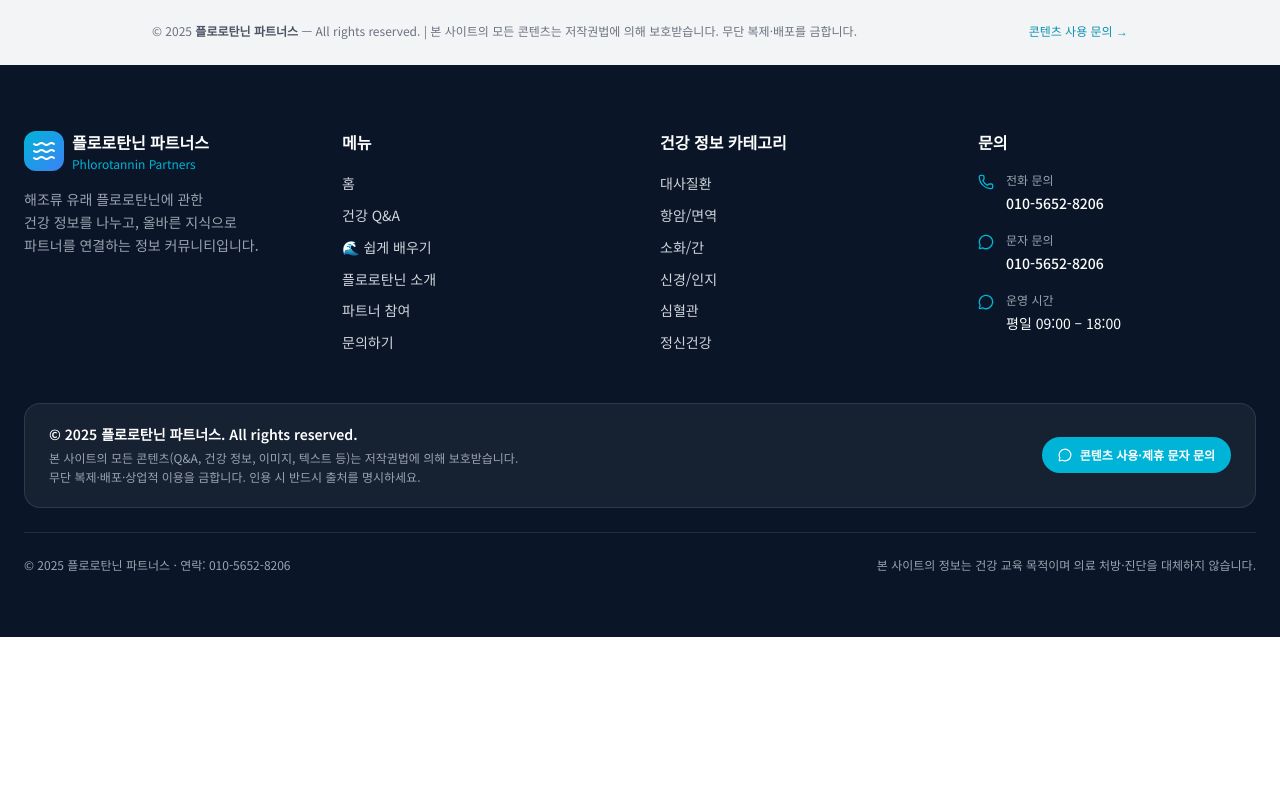
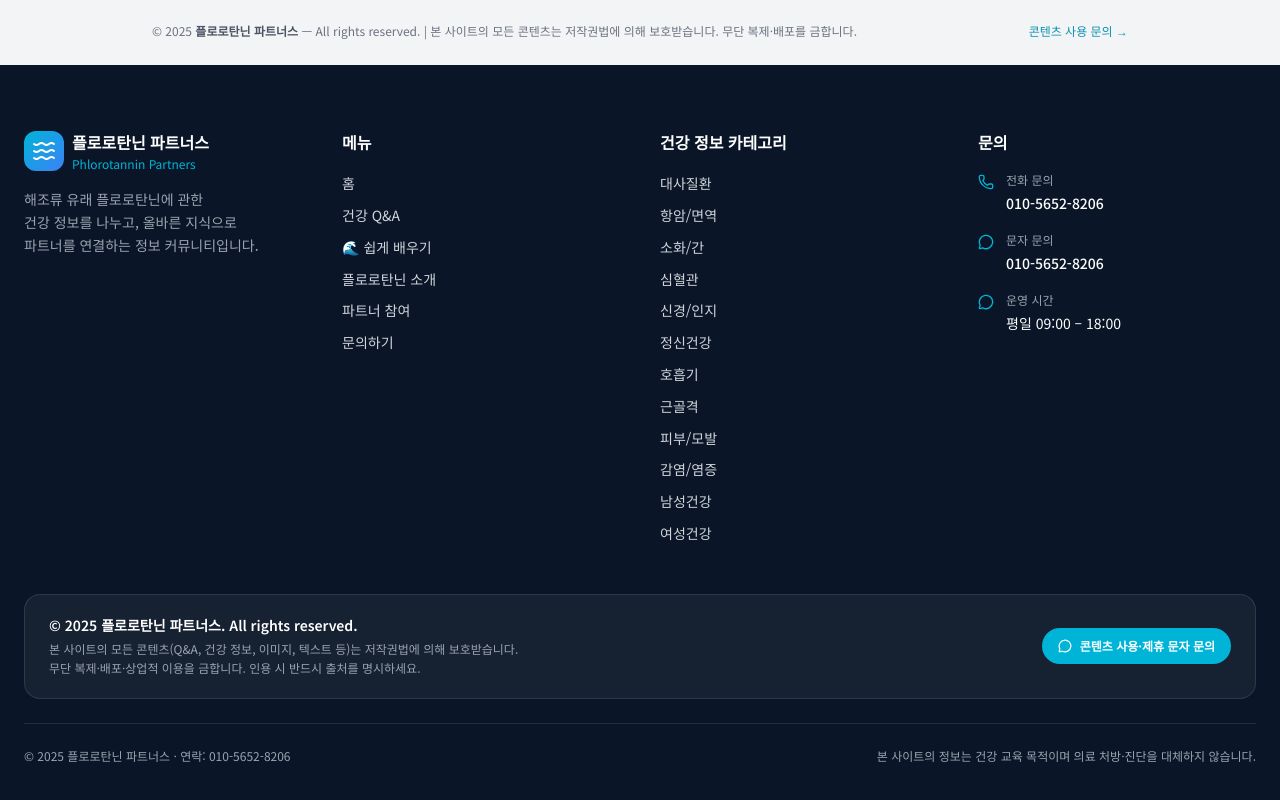
Before and after one commit to hyungunho00-creator/hanain, a React (Vite) app in the folder hanain/: page / in a window 1280 px wide. Shown: the part 5236-6036 px from the top of the page. Before the commit the page ends 5873 px from the top, so only its background shows below. Built offline with nearby package versions, Linux system fonts and the light colour scheme.

Commit message:
fix: Footer에 누락된 6개 카테고리 추가 (호흡기, 근골격, 피부/모발, 감염/염증, 남성/여성건강)

```diff
--- a/hanain/src/components/layout/Footer.jsx
+++ b/hanain/src/components/layout/Footer.jsx
@@ -54,9 +54,15 @@ export default function Footer() {
                 { id: 'metabolism', name: '대사질환' },
                 { id: 'cancer_immune', name: '항암/면역' },
                 { id: 'digestive', name: '소화/간' },
+                { id: 'cardiovascular', name: '심혈관' },
                 { id: 'neuro_cognitive', name: '신경/인지' },
-                { id: 'cardiovascular', name: '심혈관' },
                 { id: 'mental_health', name: '정신건강' },
+                { id: 'respiratory', name: '호흡기' },
+                { id: 'musculoskeletal', name: '근골격' },
+                { id: 'skin_hair', name: '피부/모발' },
+                { id: 'infection_inflammation', name: '감염/염증' },
+                { id: 'mens_health', name: '남성건강' },
+                { id: 'womens_health', name: '여성건강' },
               ].map(cat => (
                 <li key={cat.id}>
                   <Link to={`/qa?category=${cat.id}`} className="hover:text-cyan-hana transition-colors">
```
